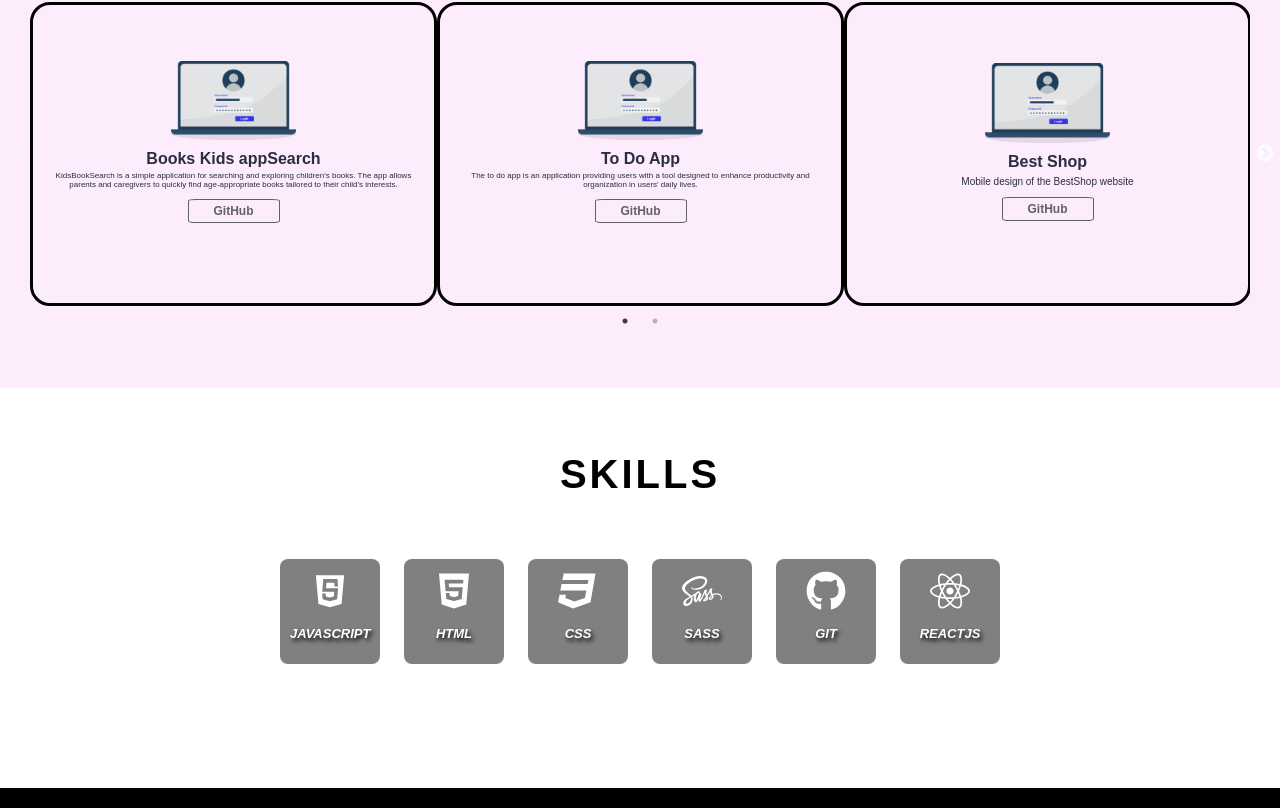
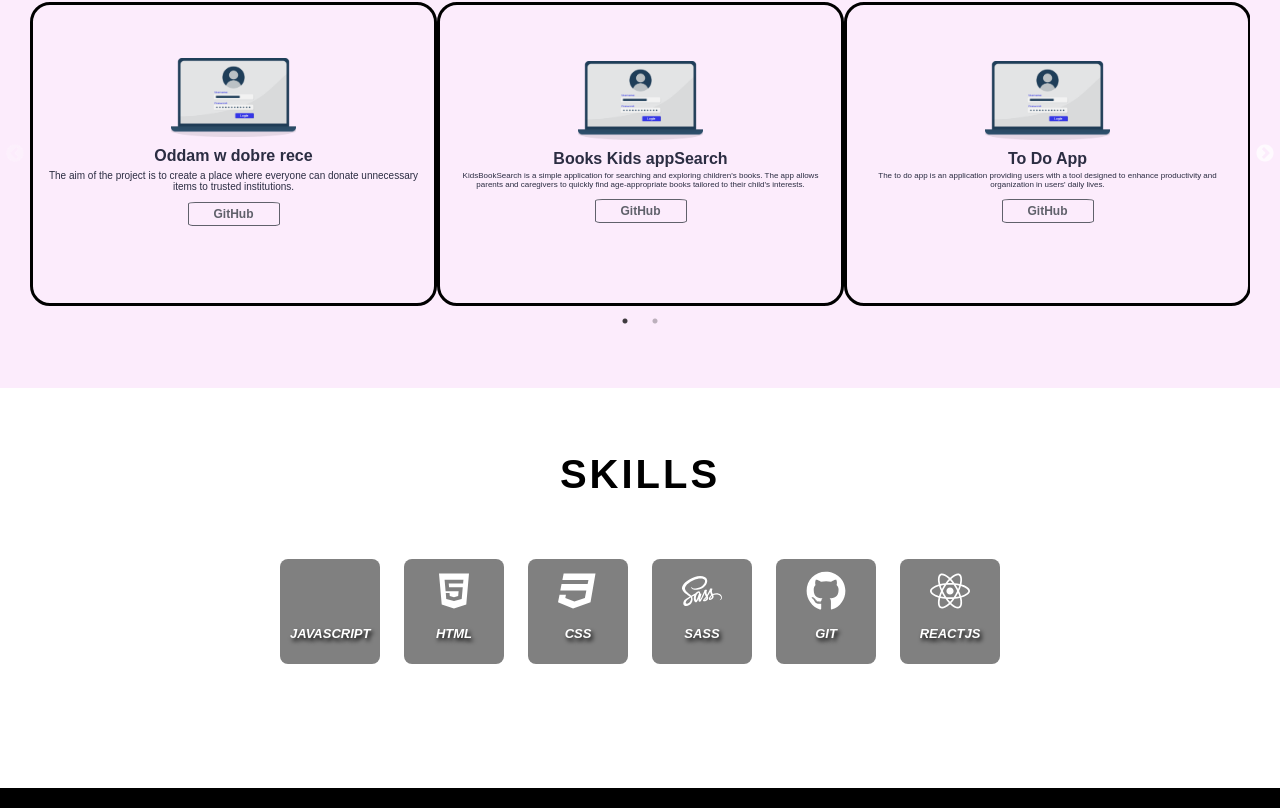
Before and after one commit to KamilaGrabowska/Build_a_Profesional_Portfolio_Using_React, a React (Vite) app: page / in a window 1280 px wide. Shown: the part 1232-2040 px from the top of the page. Built offline with nearby package versions, Linux system fonts and the light colour scheme; some icons are missing.

Commit message:
Added new project in projects.json

```diff
--- a/src/components/Skills.jsx
+++ b/src/components/Skills.jsx
@@ -1,12 +1,12 @@
 import {  FaReact, FaHtml5, FaCss3, FaGithub, FaSass   } from "react-icons/fa";
-import { DiJavascript } from "react-icons/di";
+import { FaJs } from "react-icons/fa6";
 import './Skills.scss'
 
 const Skills = () => {
     const skillsArr = [
         {
             "name" : 'JavaScript',
-            "icon" : DiJavascript
+            "icon" :  FaJs
         },
         {
             "name" : "HTML",
--- a/src/data/projects.json
+++ b/src/data/projects.json
@@ -1,4 +1,10 @@
 [
+  {
+    "name" : "Oddam w dobre rece",
+    "description" : "The aim of the project is to create a place where everyone can donate unnecessary items to trusted institutions.",
+    "link" : "https://github.com/KamilaGrabowska/Oddam_w_dobre_rece"
+  },
+
   {
     "name" : "Books Kids appSearch",
     "description" : "KidsBookSearch is a simple application for searching and exploring children's books. The app allows parents and caregivers to quickly find age-appropriate books tailored to their child's interests.",
@@ -19,4 +25,5 @@
     "description" : "Design of the Car Sharing website",
     "link" : "https://github.com/KamilaGrabowska/car-sharing/tree/master/src"
   }
+
 ]
```
